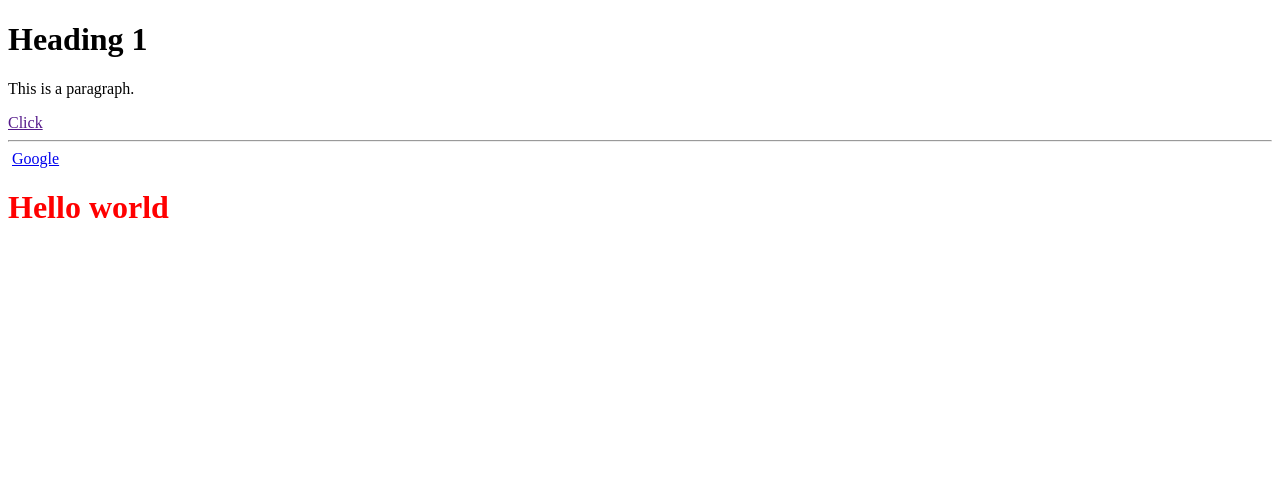
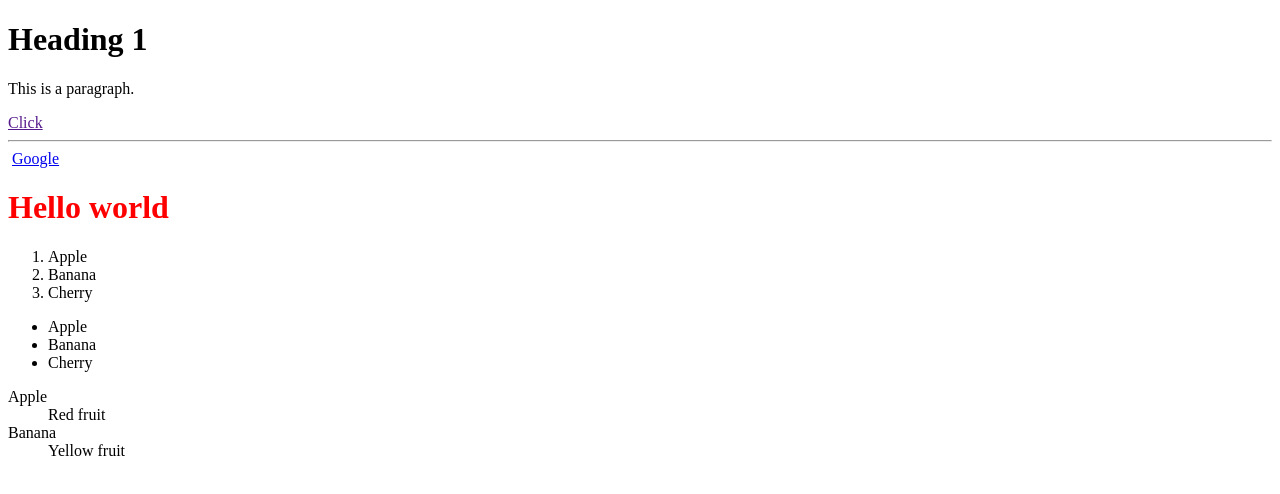
Before and after one commit to sasikola/Wed-Development, a plain HTML site: page index.html in a window 1280 px wide. Drawn offline with Linux system fonts and the light colour scheme.

Commit message:
lists in html

```diff
--- a/index.html
+++ b/index.html
@@ -22,5 +22,30 @@
     <a href="https://www.google.com">Google</a>
     <!-- Attribute with value -->
     <h1 class="" id="" style="color: red">Hello world</h1>
+
+
+    <!-- HTML Lists -->
+     <!-- Ordered list -->
+      <ol>
+        <li>Apple</li>
+        <li>Banana</li>
+        <li>Cherry</li>
+      </ol>
+      <!-- Unordered list -->
+      <ul>
+        <li>Apple</li>
+        <li>Banana</li>
+        <li>Cherry</li>
+      </ul>
+      <!-- Description list -->
+      <dl>
+        <dt>Apple</dt>
+        <dd>Red fruit</dd>
+        <dt>Banana</dt>
+        <dd>Yellow fruit</dd>
+      </dl>
+
+    <!-- HTML Tables -->
+
   </body>
 </html>
```
